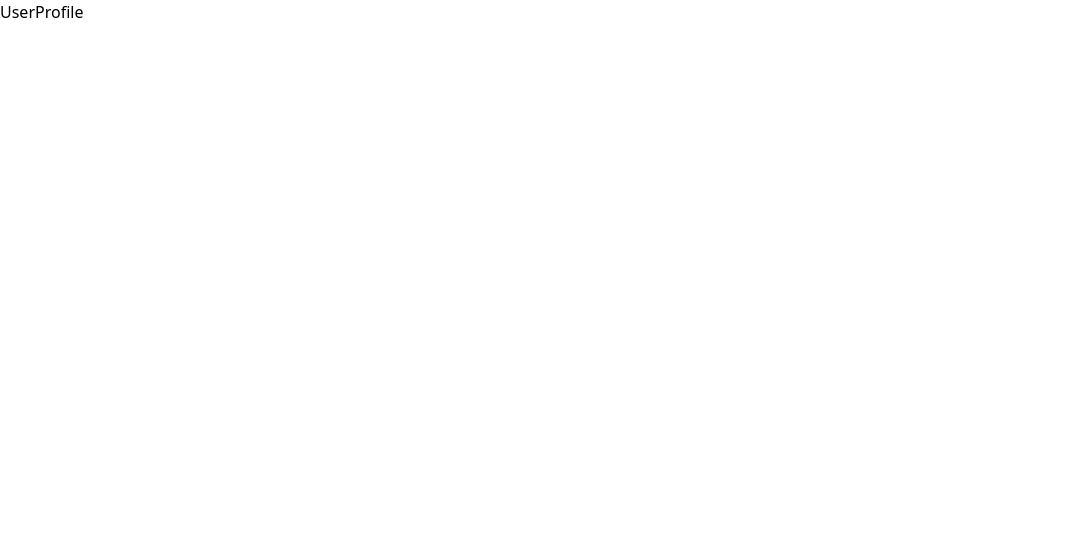
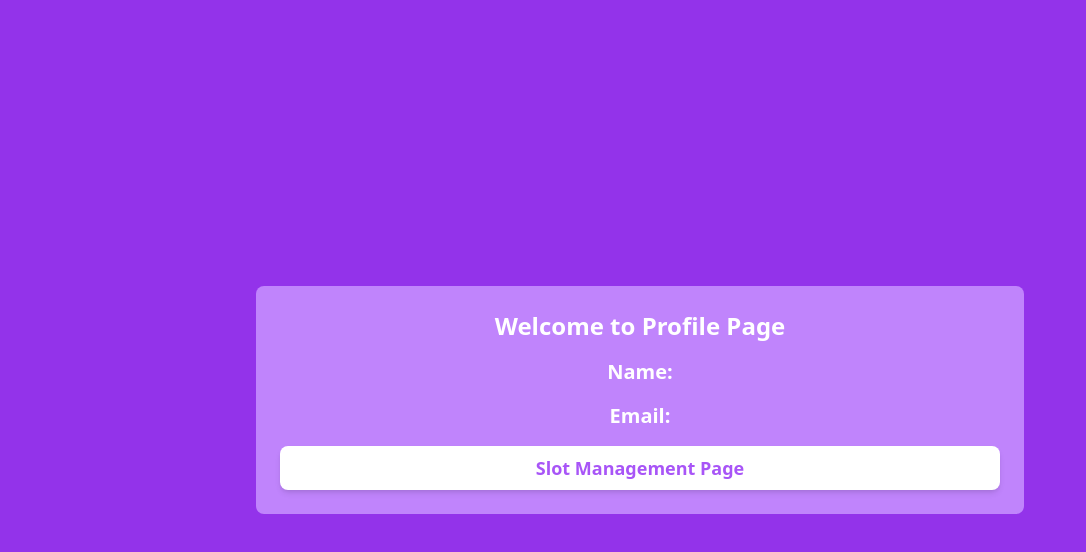
Before and after one commit to hemantmm/SlotBooking, a React (Create React App) app: page /profile in a window 1280 px wide. Shown: the top 552 px of the page, without its empty margins (0-1086 px from the left). Built offline with nearby package versions, Linux system fonts and the light colour scheme.

Commit message:
User profile page updated
Signed-off-by: hemantmm <hemant29mehta@gmail.com>

```diff
--- a/src/components/LoginPage.js
+++ b/src/components/LoginPage.js
@@ -12,8 +12,9 @@ function LoginPage() {
         if(name === '' || email === '') {
             setError('Please fill in all the fields')
         } else {
-            localStorage.setItem('name', name)
-            localStorage.setItem('email', email)
+            // localStorage.setItem('name', name)
+            // localStorage.setItem('email', email)
+            localStorage.setItem("user",JSON.stringify({name,email}))
             navigate('/slot')
         }
     }
--- a/src/components/UserProfile.js
+++ b/src/components/UserProfile.js
@@ -1,8 +1,31 @@
-import React from 'react'
+import React, { useEffect, useState } from 'react'
+import { useNavigate } from 'react-router-dom'
 
 function UserProfile() {
+    const navigate=useNavigate()
+    const [user,setUser]=useState({name:"",email:""})
+
+    useEffect(()=>{
+        const user=JSON.parse(localStorage.getItem("user"))
+        if(user){
+            setUser(user)
+        }
+    },[])
   return (
-    <div>UserProfile</div>
+    <div className='flex flex-col items-center justify-center min-h-screen p-6 bg-purple-600'>
+        <div className='rounded-lg p-6 w-full max-w-3xl bg-purple-400'>
+            <h2 className='text-2xl font-bold text-center mb-4 text-white'>Welcome to Profile Page</h2>
+            <div>
+                <h3 className="text-xl font-semibold mb-4 text-center text-white">Name: {user.name}</h3>
+            </div>
+            <div className='mt-4'>
+                <h3 className="text-xl font-semibold mb-4 text-center text-white">Email: {user.email}</h3>
+            </div>
+            <div className='mt-4'>
+                <button className='w-full bg-white text-purple-500 font-bold text-lg p-2 rounded-lg shadow-md' onClick={()=>navigate("/slot")}>Slot Management Page</button>
+            </div>
+        </div>
+    </div>
   )
 }
 
```
